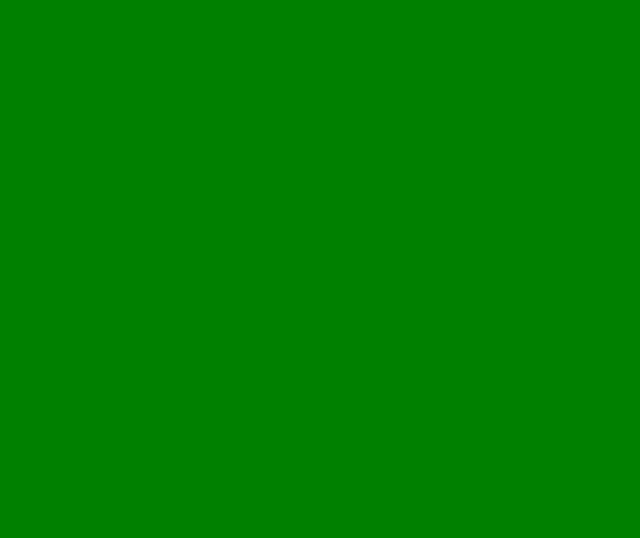
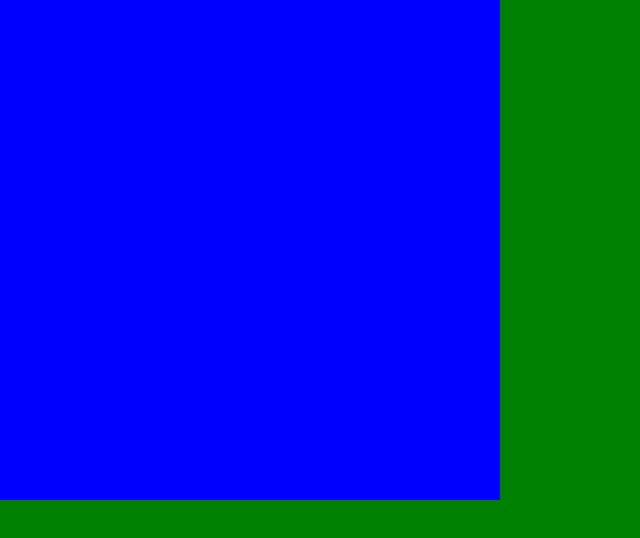
Before and after one commit to vini-santana14/projeto-social, a plain HTML site: page index.html in a window 1280 px wide. Shown: the whole page, without its empty margins (0-640 px from the left). Drawn offline with Linux system fonts and the light colour scheme.

Commit message:
update css section

```diff
--- a/estilo/style.css
+++ b/estilo/style.css
@@ -14,3 +14,8 @@ main {
     position: relative;
     background-color: green;
 }
+section#telefone {
+    height: 500px;
+    width: 500px;
+    background-color: blue;
+}
```
